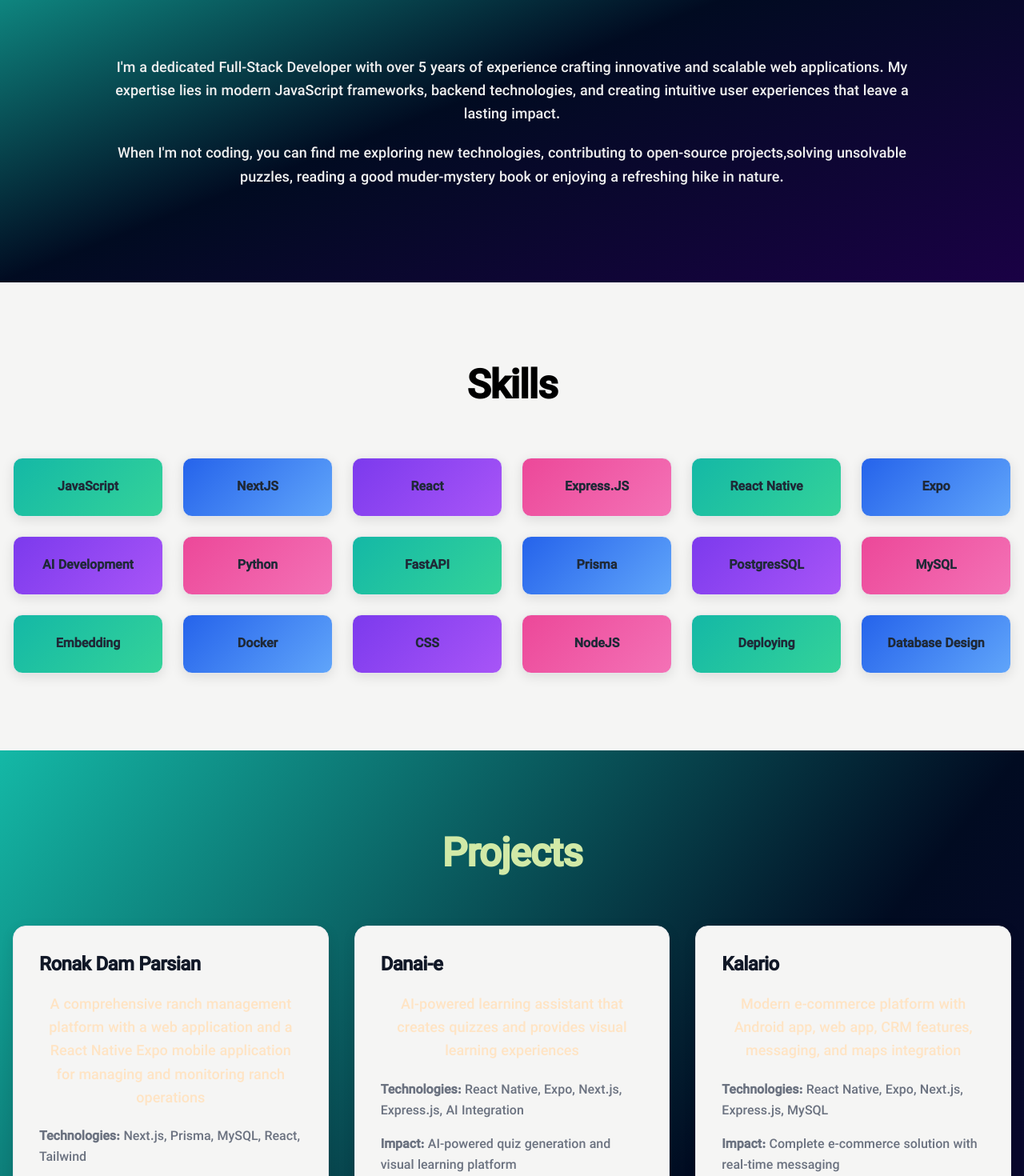
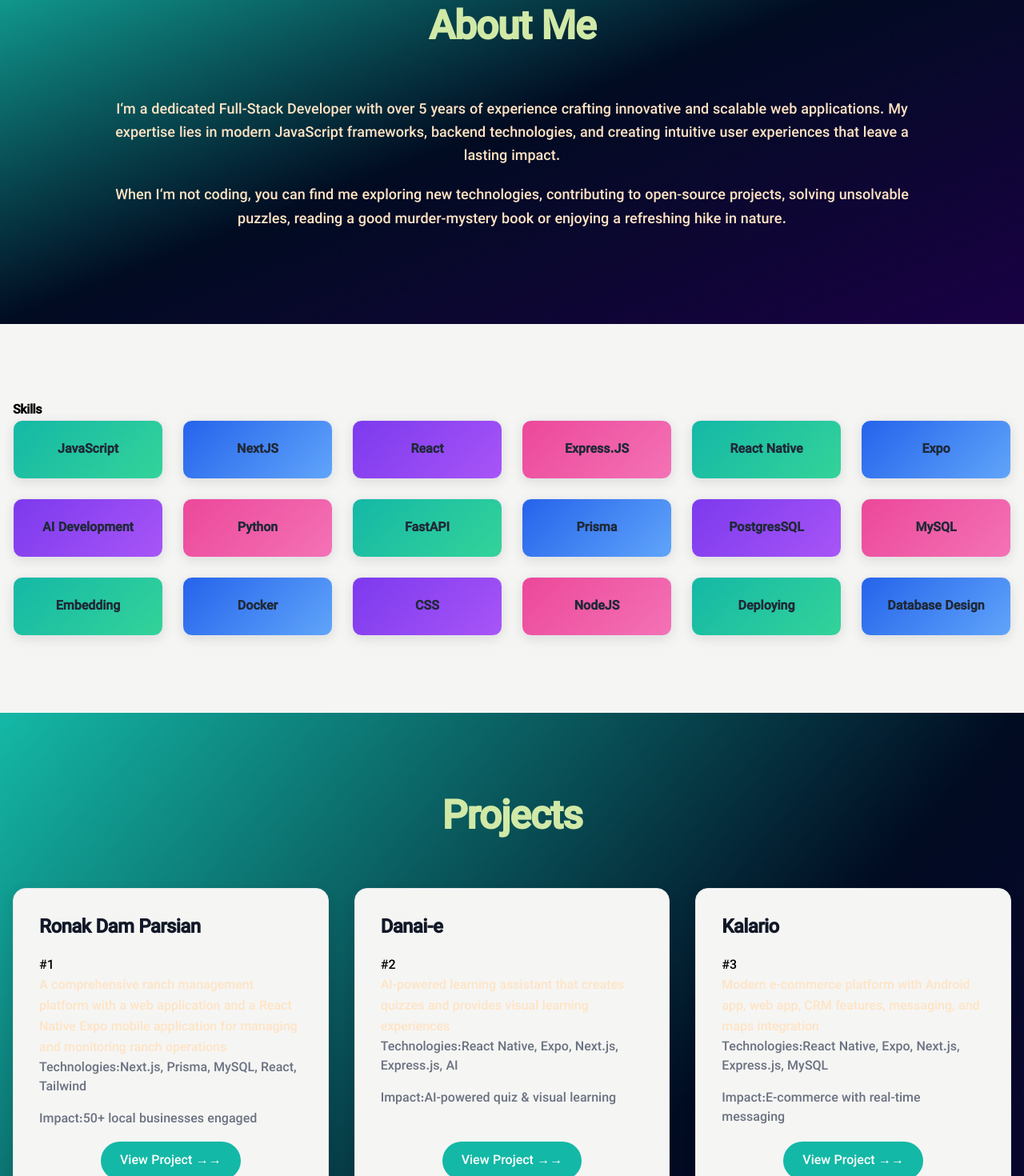
Before and after one commit to alisabet95/porfolio, a Next.js app: page /en in a window 1280 px wide. Shown: the part 620-2090 px from the top of the page at 80% size. Built offline with nearby package versions, Linux system fonts and the light colour scheme; a web font is replaced by a local one.

Commit message:
Update page.tsx

```diff
--- a/src/app/[locale]/page.tsx
+++ b/src/app/[locale]/page.tsx
@@ -28,6 +28,16 @@
     visible: { opacity: 1, scale: 1, transition: { duration: 0.4 } },
   };
 
+  const staggerContainer = {
+    hidden: { opacity: 0 },
+    visible: {
+      opacity: 1,
+      transition: {
+        staggerChildren: 0.1,
+      },
+    },
+  };
+
   return (
     <div className={styles.main}>
       {/* Header Section */}
@@ -40,13 +50,28 @@
             variants={containerVariants}
           >
             <div className={styles.headerText}>
-              <h1 className={styles.h1}>{t("name")}</h1>
-              <p dir="rtl" className={styles.intro}>
+              <motion.h1
+                className={styles.h1}
+                initial={{ opacity: 0, scale: 0.8 }}
+                animate={{ opacity: 1, scale: 1 }}
+                transition={{ duration: 0.6, delay: 0.1 }}
+              >
+                {t("name")}
+              </motion.h1>
+              <motion.p
+                dir={locale === "fa" ? "rtl" : "ltr"}
+                className={styles.intro}
+                initial={{ opacity: 0, x: -20 }}
+                animate={{ opacity: 1, x: 0 }}
+                transition={{ duration: 0.6, delay: 0.2 }}
+              >
                 {t("intro")}
-              </p>
+              </motion.p>
               <motion.div
                 className={styles.taglineWrapper}
-                variants={itemVariants}
+                initial={{ opacity: 0, y: 20 }}
+                animate={{ opacity: 1, y: 0 }}
+                transition={{ duration: 0.6, delay: 0.3 }}
               >
                 <p className={styles.tagline}>
                   {locale === "en"
@@ -57,8 +82,10 @@
             </div>
             <motion.div
               className={styles.imageContainer}
-              variants={itemVariants}
-              whileHover={{ scale: 1.05 }}
+              initial={{ opacity: 0, scale: 0.5, rotate: -10 }}
+              animate={{ opacity: 1, scale: 1, rotate: 0 }}
+              transition={{ duration: 0.8, delay: 0.2, type: "spring" }}
+              whileHover={{ scale: 1.05, rotate: 2 }}
             >
               <Image
                 src="/ali.jpg"
@@ -66,11 +93,16 @@
                 width={220}
                 height={220}
                 className={styles.profileImage}
+                priority
               />
-              <div className={styles.imageOverlay}></div>
             </motion.div>
+          </motion.div>
+          <div className={styles.languageWrapper}>
             <LanguageSwitcher current={locale} />
-          </motion.div>
+          </div>
+        </div>
+        <div className={styles.headerDecoration}>
+          <div className={styles.decorationCircle2}></div>
         </div>
       </header>
 
@@ -80,7 +112,8 @@
           <motion.h2
             className={styles.h2}
             initial="hidden"
-            animate="visible"
+            whileInView="visible"
+            viewport={{ once: true, amount: 0.3 }}
             variants={containerVariants}
           >
             {locale === "en" ? "About Me" : "درباره من"}
@@ -89,35 +122,35 @@
             className={styles.aboutContent}
             variants={containerVariants}
             initial="hidden"
-            animate="visible"
+            whileInView="visible"
+            viewport={{ once: true, amount: 0.3 }}
           >
             {locale === "en" && (
               <>
-                <p className={styles.paragraph} style={{ color: "#f0f0f0" }}>
-                  I&apos;m a dedicated Full-Stack Developer with over 5 years of
-                  experience crafting innovative and scalable web applications.
-                  My expertise lies in modern JavaScript frameworks, backend
-                  technologies, and creating intuitive user experiences that
-                  leave a lasting impact.
+                <p className={styles.paragraph}>
+                  I&lsquo;m a dedicated Full-Stack Developer with over 5 years
+                  of experience crafting innovative and scalable web
+                  applications. My expertise lies in modern JavaScript
+                  frameworks, backend technologies, and creating intuitive user
+                  experiences that leave a lasting impact.
                 </p>
-                <p className={styles.paragraph} style={{ color: "#f0f0f0" }}>
-                  When I&apos;m not coding, you can find me exploring new
-                  technologies, contributing to open-source projects,solving
-                  unsolvable puzzles, reading a good muder-mystery book or
+                <p className={styles.paragraph}>
+                  When I&lsquo;m not coding, you can find me exploring new
+                  technologies, contributing to open-source projects, solving
+                  unsolvable puzzles, reading a good murder-mystery book or
                   enjoying a refreshing hike in nature.
                 </p>
               </>
             )}
             {locale === "fa" && (
               <>
-                <p className={styles.paragraph} style={{ color: "#f0f0f0" }}>
+                <p className={styles.paragraph}>
                   من یک توسعه‌دهنده فول‌استک با بیش از سه سال تجربه در ساخت
                   برنامه‌های وب و اپلیکیشن اندرویدِ حرفه‌ای و نوآورانه هستم.
                   تخصص من در فریم‌ورکهای مدرن جاوااسکریپت، فناوری‌های بک‌اند و
                   ایجاد تجربه‌های کاربری بصری است که تأثیر ماندگاری دارند.
                 </p>
-                <p className={styles.paragraph} style={{ color: "#f0f0f0" }}>
-                  <br />
+                <p className={styles.paragraph}>
                   وقتی کد نمی‌نویسم، مشغول مطالعه فناوری‌های جدید، مشارکت در
                   پروژه‌های متن‌باز، لذت بردن از حل کردن یک پازل پیچیده یا
                   خواندن یک کتاب جنایی هستم. (اگه شما هم آگاتا کریستی رو خیلی
@@ -133,19 +166,20 @@
       <section className={styles.skillsSection}>
         <div className={styles.container}>
           <motion.h2
-            className={styles.h2}
-            style={{ color: "#000" }}
+            className={styles.skillsTitle}
             initial="hidden"
-            animate="visible"
+            whileInView="visible"
+            viewport={{ once: true, amount: 0.3 }}
             variants={containerVariants}
           >
             {t("skills.title")}
           </motion.h2>
           <motion.div
             className={styles.skillsGrid}
-            variants={containerVariants}
+            variants={staggerContainer}
             initial="hidden"
-            animate="visible"
+            whileInView="visible"
+            viewport={{ once: true, amount: 0.2 }}
           >
             {t.raw("skills.list").map((skill: string, index: number) => (
               <motion.div
@@ -154,9 +188,11 @@
                   styles[`skillColor${index % 4}`]
                 }`}
                 variants={itemVariants}
-                whileHover={{ scale: 1.1, rotate: 2 }}
+                whileHover={{ scale: 1.1, y: -5 }}
+                whileTap={{ scale: 0.95 }}
               >
-                {skill}
+                <span className={styles.skillText}>{skill}</span>
+                <div className={styles.skillGlow}></div>
               </motion.div>
             ))}
           </motion.div>
@@ -169,81 +205,94 @@
           <motion.h2
             className={styles.h2}
             initial="hidden"
-            animate="visible"
+            whileInView="visible"
+            viewport={{ once: true, amount: 0.3 }}
             variants={containerVariants}
           >
             {t("projects.title")}
           </motion.h2>
           <motion.div
             className={styles.projectsGrid}
-            variants={containerVariants}
+            variants={staggerContainer}
             initial="hidden"
-            animate="visible"
+            whileInView="visible"
+            viewport={{ once: true, amount: 0.1 }}
           >
             {t.raw("projects.list").map((project: any, index: number) => (
               <motion.div
                 key={index}
                 className={styles.projectCard}
                 variants={itemVariants}
-                whileHover={{ scale: 1.03, y: -5 }}
+                whileHover={{ scale: 1.02, y: -8 }}
+                transition={{ type: "spring", stiffness: 300 }}
               >
+                <div className={styles.projectHeader}>
                   <h3 className={styles.h3}>{project.name}</h3>
-                <p className={styles.paragraph}>{project.description}</p>
+                  <div className={styles.projectNumber}>#{index + 1}</div>
+                </div>
+                <p className={styles.projectDescription}>
+                  {project.description}
+                </p>
 
-                {/* Technologies */}
-                <p className={styles.projectMeta}>
-                  <strong>
+                <div className={styles.projectMeta}>
+                  <span className={styles.metaLabel}>
                     {locale === "en" ? "Technologies:" : "فناوری‌ها:"}
-                  </strong>{" "}
+                  </span>
+                  <span className={styles.metaValue}>
                     {project.name === "Danai-e" || project.name === "دانای-ای"
-                    ? "React Native, Expo, Next.js, Express.js, AI Integration"
+                      ? "React Native, Expo, Next.js, Express.js, AI"
                       : project.name === "Kalario" || project.name === "کالاریو"
                         ? "React Native, Expo, Next.js, Express.js, MySQL"
                         : project.name === "Baremi" || project.name === "بارمی"
                           ? "React Native, Expo, JavaScript"
                           : project.name === "Gilly Cooking App" ||
                               project.name === "اپ آشپزی گیلی"
-                    ? "React Native, AI Integration, Firebase"
+                            ? "React Native, AI, Firebase"
                             : "Next.js, Prisma, MySQL, React, Tailwind"}
-                </p>
+                  </span>
+                </div>
 
-                {/* Impact */}
-                <p className={styles.projectMeta}>
-                  <strong>{locale === "en" ? "Impact:" : "تأثیر:"}</strong>{" "}
+                <div className={styles.projectMeta}>
+                  <span className={styles.metaLabel}>
+                    {locale === "en" ? "Impact:" : "تأثیر:"}
+                  </span>
+                  <span className={styles.metaValue}>
                     {project.name === "Danai-e" || project.name === "دانای-ای"
                       ? locale === "en"
-                      ? "AI-powered quiz generation and visual learning platform"
-                      : "پلتفرم تولید آزمون و یادگیری بصری مبتنی بر هوش مصنوعی"
+                        ? "AI-powered quiz & visual learning"
+                        : "آزمون و یادگیری بصری با AI"
                       : project.name === "Kalario" || project.name === "کالاریو"
                         ? locale === "en"
-                      ? "Complete e-commerce solution with real-time messaging"
-                      : "راه‌حل کامل فروشگاهی با پیام‌رسانی لحظه‌ای"
+                          ? "E-commerce with real-time messaging"
+                          : "فروشگاهی با پیام‌رسانی"
                         : project.name === "Baremi" || project.name === "بارمی"
                           ? locale === "en"
-                      ? "Open-source tool for educators"
-                      : "ابزار متن‌باز برای مربیان"
+                            ? "Open-source educator tool"
+                            : "ابزار متن‌باز آموزشی"
                           : project.name === "Gilly Cooking App" ||
                               project.name === "اپ آشپزی گیلی"
                             ? locale === "en"
-                      ? "AI-powered cooking assistant"
-                      : "دستیار آشپزی مبتنی بر هوش مصنوعی"
+                              ? "AI cooking assistant"
+                              : "دستیار آشپزی AI"
                             : locale === "en"
                               ? index === 0
-                      ? "Engaged 50+ local businesses in Rasht"
-                      : "Increased online sales by 30%"
+                                ? "50+ local businesses engaged"
+                                : "30% sales increase"
                               : index === 0
-                    ? "افزایش فروش بیزینسهای شهری"
-                    : "طراحی پلتفورم فروش و افزایش 30درصدی"}
-                </p>
+                                ? "افزایش فروش کسب‌وکارها"
+                                : "افزایش ۳۰٪ فروش"}
+                  </span>
+                </div>
 
-                {/* Project Link */}
                 <div className={styles.projectLinkWrapper}>
                   <a
                     href={project.url}
                     target="_blank"
+                    rel="noopener noreferrer"
                     className={styles.projectLink}
                   >
-                    {locale === "en" ? "Visit Project →" : "→ مشاهده پروژه"}
+                    {locale === "en" ? "View Project →" : "مشاهده پروژه ←"}
+                    <span className={styles.linkArrow}>→</span>
                   </a>
                 </div>
               </motion.div>
@@ -252,13 +301,14 @@
         </div>
       </section>
 
-      {/* Photo Gallery Section - NEW SECTION */}
+      {/* Photo Gallery Section */}
       <section className={styles.section}>
         <div className={styles.container}>
           <motion.h2
             className={styles.h2}
             initial="hidden"
-            animate="visible"
+            whileInView="visible"
+            viewport={{ once: true, amount: 0.3 }}
             variants={containerVariants}
           >
             {locale === "en" ? "Project Gallery" : "آلبوم تصاویر پروژه‌ها"}
@@ -266,7 +316,8 @@
           <motion.div
             variants={containerVariants}
             initial="hidden"
-            animate="visible"
+            whileInView="visible"
+            viewport={{ once: true, amount: 0.3 }}
           >
             <ProjectGallery
               images={allProjectImages}
@@ -278,71 +329,88 @@
       </section>
 
       {/* Contact Section */}
-      <section className={styles.skillsSection}>
+      <section className={styles.contactSection}>
         <div className={styles.container}>
           <motion.h2
-            className={styles.h2}
-            style={{ color: "#000" }}
+            className={styles.contactTitle}
             initial="hidden"
-            animate="visible"
+            whileInView="visible"
+            viewport={{ once: true, amount: 0.3 }}
             variants={containerVariants}
           >
             {t("contact.title")}
           </motion.h2>
           <motion.p
-            className={styles.paragraph}
-            style={{ marginBottom: "30px" }}
+            className={styles.contactSubtitle}
             variants={containerVariants}
             initial="hidden"
-            animate="visible"
+            whileInView="visible"
+            viewport={{ once: true, amount: 0.3 }}
           >
             {locale === "en"
               ? "Interested in collaborating or have a project in mind? Let's connect and bring your ideas to life!"
-              : "علاقه‌مند به همکاری هستید یا  ایده‌ای برای پروژه دارید؟  خوشحال میشم با من ارتباط برقرار کنید و ایده‌هامونو  به واقعیت تبدیل کنیم!"}
+              : "علاقه‌مند به همکاری هستید یا ایده‌ای برای پروژه دارید؟ خوشحال میشم با من ارتباط برقرار کنید و ایده‌هامون رو به واقعیت تبدیل کنیم!"}
           </motion.p>
           <motion.div
-            variants={itemVariants}
+            variants={staggerContainer}
             initial="hidden"
-            animate="visible"
+            whileInView="visible"
+            viewport={{ once: true, amount: 0.3 }}
             className={styles.contactLinks}
           >
             <div className={styles.socialLinks}>
-              <a
+              <motion.a
                 href="https://instagram.com/ali.ssabet"
                 target="_blank"
+                rel="noopener noreferrer"
                 aria-label="Instagram"
                 className={styles.socialLink}
+                variants={itemVariants}
+                whileHover={{ scale: 1.1, y: -3 }}
+                whileTap={{ scale: 0.95 }}
               >
                 <FaSquareInstagram className={styles.socialIconInstagram} />
-                Instagram
-              </a>
-              <a
+                <span>Instagram</span>
+              </motion.a>
+              <motion.a
                 href="mailto:ali.ssabet1995@gmail.com"
                 target="_blank"
+                rel="noopener noreferrer"
                 aria-label="Email"
                 className={styles.socialLink}
+                variants={itemVariants}
+                whileHover={{ scale: 1.1, y: -3 }}
+                whileTap={{ scale: 0.95 }}
               >
                 <BiLogoGmail className={styles.socialIconGmail} />
-                Gmail
-              </a>
-              <a
+                <span>Gmail</span>
+              </motion.a>
+              <motion.a
                 href="https://github.com/alisabet95"
                 target="_blank"
+                rel="noopener noreferrer"
                 aria-label="GitHub"
                 className={styles.socialLink}
+                variants={itemVariants}
+                whileHover={{ scale: 1.1, y: -3 }}
+                whileTap={{ scale: 0.95 }}
               >
                 <FaGithub className={styles.socialIconGithub} />
-                GitHub
-              </a>
-              <a
+                <span>GitHub</span>
+              </motion.a>
+              <motion.a
                 href="https://t.me/ali_ssabet"
                 target="_blank"
+                rel="noopener noreferrer"
                 aria-label="Telegram"
                 className={styles.socialLink}
+                variants={itemVariants}
+                whileHover={{ scale: 1.1, y: -3 }}
+                whileTap={{ scale: 0.95 }}
               >
                 <FaTelegram className={styles.socialIconTelegram} />
-                Telegram
-              </a>
+                <span>Telegram</span>
+              </motion.a>
             </div>
           </motion.div>
         </div>
@@ -355,12 +423,14 @@
             className={styles.footerText}
             variants={containerVariants}
             initial="hidden"
-            animate="visible"
+            whileInView="visible"
+            viewport={{ once: true }}
           >
             © 2025 Ali Sabet |{" "}
             <a
               href="https://todo-album.vercel.app"
               target="_blank"
+              rel="noopener noreferrer"
               aria-label="Natoure rasht"
               className={styles.footerHighlight}
             >
```
Lines whose indentation alone changed are shown as unchanged.
